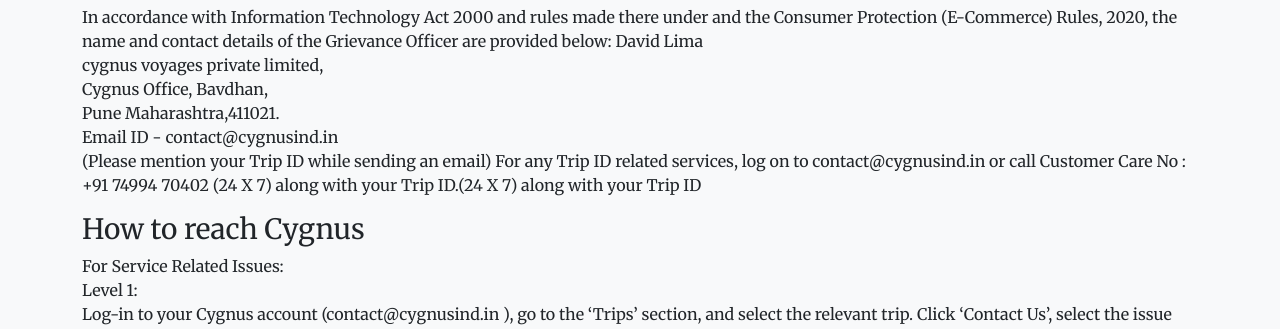
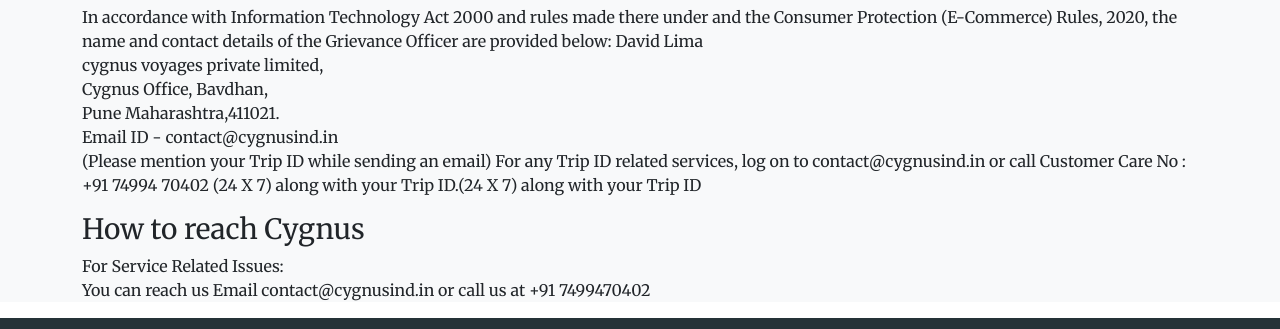
Before and after one commit to harenprabu/cygnus, a plain HTML site: page t&c.html in a window 1280 px wide. Shown: the part 5968-6297 px from the top of the page. Drawn offline with nearby package versions, Linux system fonts and the light colour scheme.

Commit message:
Update t&c.html

```diff
--- a/t&c.html
+++ b/t&c.html
@@ -366,14 +366,7 @@
 </h3>
 <p>
     For Service Related Issues:<br>
-Level 1:<br>
-Log-in to your Cygnus  account (contact@cygnusind.in ), go to the ‘Trips’ section, and select the relevant trip. Click ‘Contact Us’, select the issue and proceed. You can also call us on +91 74994 70402 (along with your Trip ID).<br>
-Level 2:<br>
-If the resolution you received does not meet your expectations within 72 hours of receipt of the Level 1 grievance, please write to us at contact@cygnusind.in .com along with the Trip ID<br>
-Level 3:<br>
-If you are still not satisfied (after a period of 10 days from the date of receipt of Level 2 grievance), please write to:
-Sameer Shaikh, Director Customer Care - Nodal Officer Cygnus  Private Limited Embassy Tech Village, Tower A, Outer Ring Rd, Devarabeesanahalli, Bellandur, Bengaluru, Karnataka 560103 Email id - contact@cygnusind.in
-You should write your Trip ID provided at the time of booking along with your Contact number in all further communication with us regarding a particular issue. This enables us to help to resolve the grievance faster.<br>
+You can reach us Email contact@cygnusind.in or call us at +91 7499470402
 
 </p>
 
```
